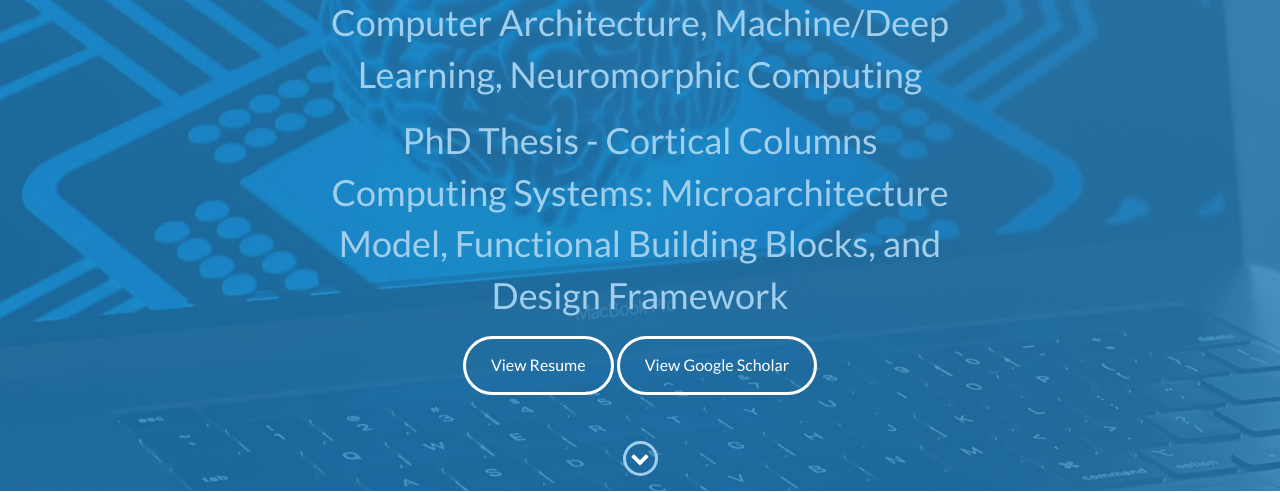
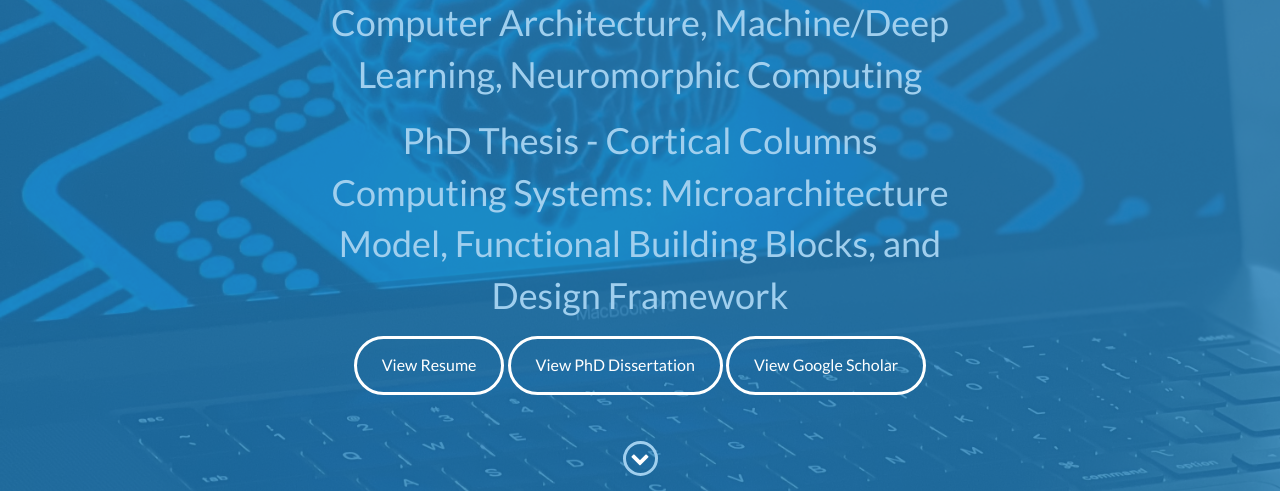
Before and after one commit to hpnair/hpnair.github.io, a website: page index.html in a window 1280 px wide. Shown: the part 309-802 px from the top of the page. Drawn offline with nearby package versions, Linux system fonts and the light colour scheme.

Commit message:
Update index.html

```diff
--- a/index.html
+++ b/index.html
@@ -65,6 +65,7 @@
             <h2>Computer Architecture, Machine/Deep Learning, Neuromorphic Computing</h2>
 	    <h2>PhD Thesis - Cortical Columns Computing Systems: Microarchitecture Model, Functional Building Blocks, and Design Framework</h2>
             <a href="https://github.com/hpnair/hpnair.github.io/blob/main/Harideep_PhD_Resume.pdf" class="btn-rounded-white">View Resume</a>
+	    <a href="https://github.com/hpnair/hpnair.github.io/blob/main/PhD_Dissertation_HarideepNair.pdf" class="btn-rounded-white">View PhD Dissertation</a>
 	    <a href="https://scholar.google.com/citations?user=pBTOjy0AAAAJ&hl=en&authuser=2" class="btn-rounded-white">View Google Scholar</a>
         </div>
         <!-- End #lead-content -->
```
